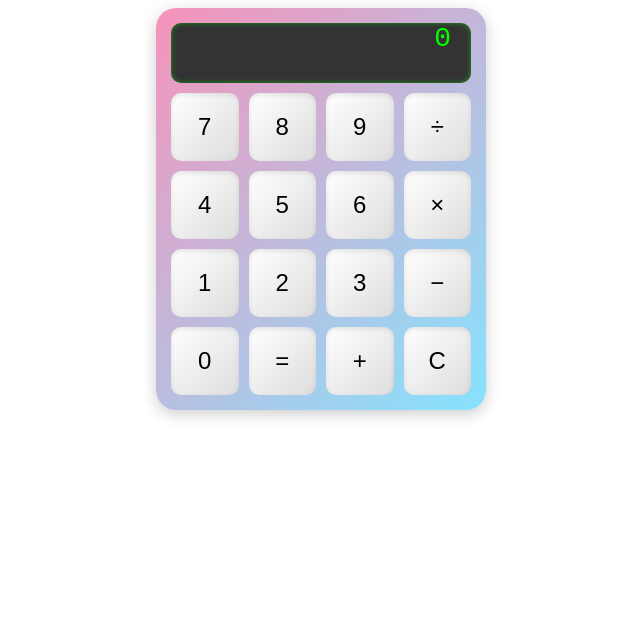
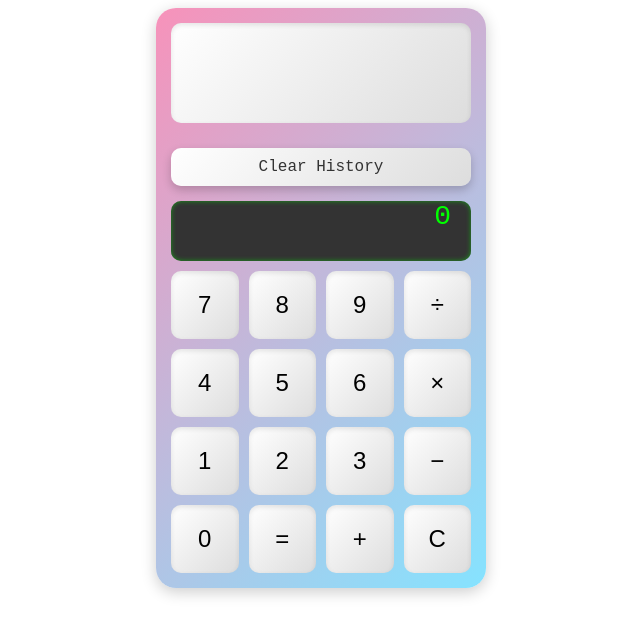
Before and after one commit to YanaAfanasova/Calculator, a plain HTML site: page index.html in a window 1280 px wide. Shown: the whole page, without its empty margins (319-959 px from the left). Drawn offline with Linux system fonts and the light colour scheme.

Commit message:
Изменен стиль оформления history, добавлена кнопка clear history

```diff
--- a/index.html
+++ b/index.html
@@ -9,6 +9,7 @@
 <body>
   <div class="calculator">
     <div class="history"></div>
+    <button class="clear-history">Clear History</button>
     <div class="display">0</div>
     <div class="buttons">
       <button>7</button>
--- a/style.css
+++ b/style.css
@@ -8,6 +8,53 @@
   padding: 15px;
   box-shadow: 0 4px 15px rgba(0, 0, 0, 0.2);
 }
+.history {
+  width: auto;
+  height: 80px;
+  font-size: 18px;
+  text-align: left;
+  padding: 10px 15px;
+  border-radius: 10px;
+  background: linear-gradient(135deg, #ffffff, #ddd);
+  color: #333;
+  font-family: 'Courier New', monospace;
+  box-shadow: inset 0 2px 5px rgba(0, 0, 0, 0.1);
+  overflow-y: auto; /* Скроллинг для длинной истории */
+  margin-bottom: 10px;
+}
+
+/* Стили для записей в истории */
+.history div {
+  padding: 5px 0;
+  border-bottom: 1px solid #ccc;
+}
+
+/* Последняя запись выделяется */
+.history div:last-child {
+  font-weight: bold;
+  color: #a95c83;
+}
+.clear-history {
+  padding: 10px 15px;
+  font-size: 16px;
+  background: linear-gradient(135deg, #ffffff, #ddd);
+  color: #333;
+  border: none;
+  border-radius: 10px;
+  cursor: pointer;
+  font-family: 'Courier New', monospace;
+  box-shadow: 0 4px 10px rgba(0, 0, 0, 0.2);
+  transition: background-color 0.3s;
+  margin: 15px 0; /* Равноудаленность сверху и снизу */
+}
+
+/* Эффект при наведении */
+.clear-history:hover {
+  background: #f0f0f0; /* Светло-серый при наведении */
+  color: black; /* Текст остается черным */
+}
+
+
 .display {
   width: auto;
   height: 60px;
```
